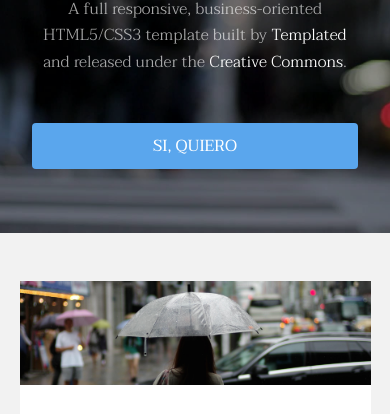
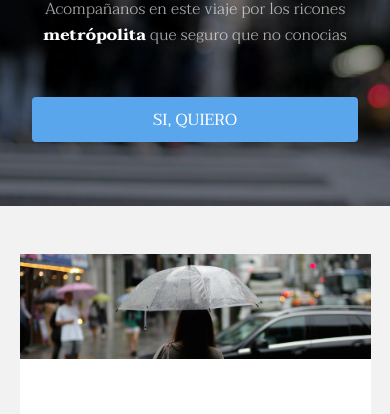
Before and after one commit to Aliciasapina/REP_04_METROPOLITA, a plain HTML site: page index.html in a window 390 px wide. Shown: the part 156-570 px from the top of the page. Drawn offline with Linux system fonts and the light colour scheme.

Commit message:
negrita fuerte blanco en la frase de portada por ARIADNA

```diff
--- a/assets/css/main.css
+++ b/assets/css/main.css
@@ -4231,5 +4231,10 @@
 					display: none;
 			}
 
-
-		}
+			#banner b{
+				color: white;
+				font-weight: 900;
+				!important
+			}
+
+		}
--- a/index.html
+++ b/index.html
@@ -37,8 +37,8 @@
 			<section id="banner" data-video="images/banner">
 				<div class="inner">
 					<h1>Metropolita</h1>
-					<p>A full responsive, business-oriented HTML5/CSS3 template<br />
-					built by <a href="https://templated.co/">Templated</a> and released under the <a href="https://templated.co/license">Creative Commons</a>.</p>
+					<p>Acompañanos en este viaje por los ricones<br />
+					<b>metrópolita</b> que seguro que no conocias</p>
 					<a href="#one" class="button special scrolly">Si, quiero</a>
 				</div>
 			</section>
```
